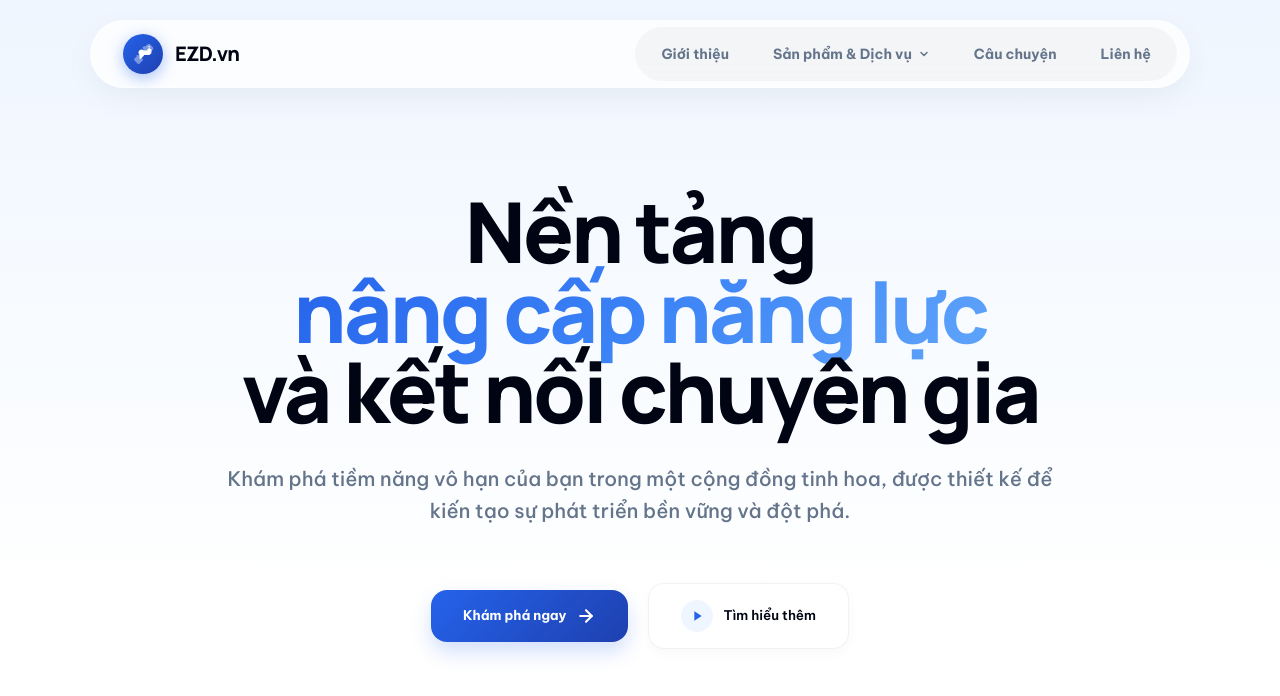
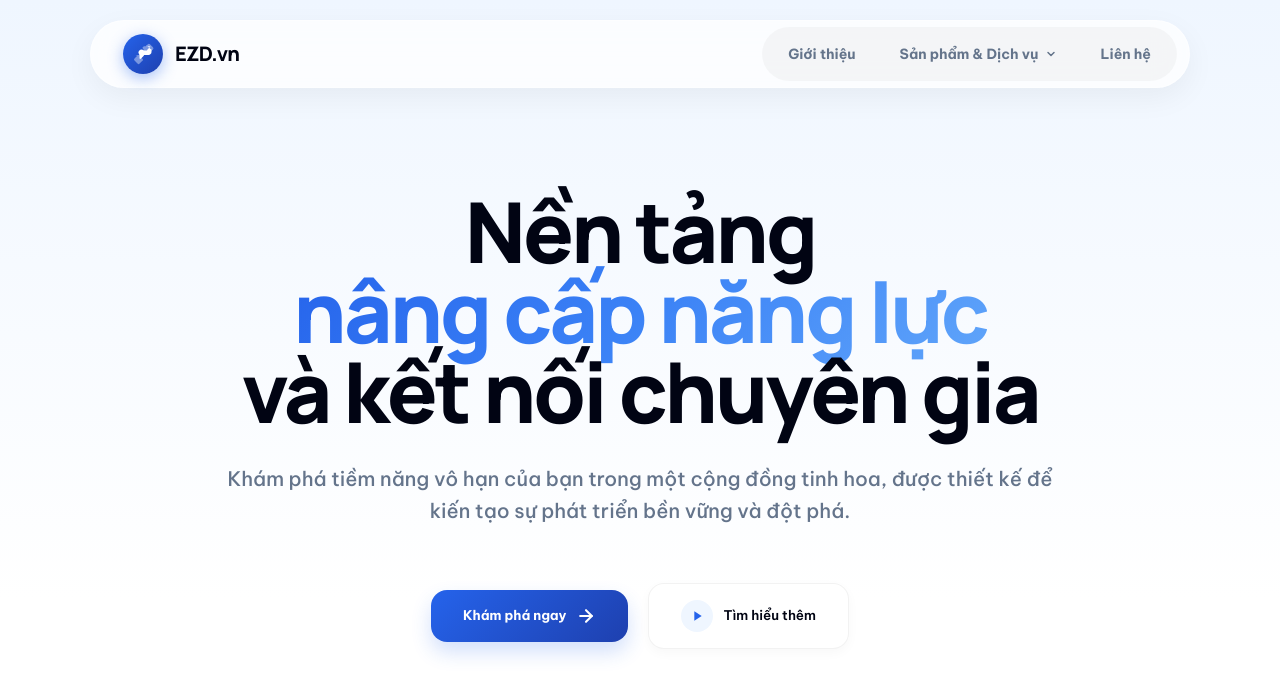
Before and after one commit to ezdproduct/EZDwebsite, a Next.js app: page / in a window 1280 px wide. Shown: the top 696 px of the page. Built offline with nearby package versions, Linux system fonts and the light colour scheme; a web font is replaced by a local one.

Commit message:
Remove Stories link from Navbar

```diff
--- a/components/Navbar.tsx
+++ b/components/Navbar.tsx
@@ -37,7 +37,7 @@ export default function Navbar() {
                             <Link href="/sieu-thuc-tap-sinh">Siêu thực tập sinh</Link>
                         </div>
                     </div>
-                    <Link href="#">Câu chuyện</Link>
+
                     <Link href="#">Liên hệ</Link>
                 </div>
             </div>
```
